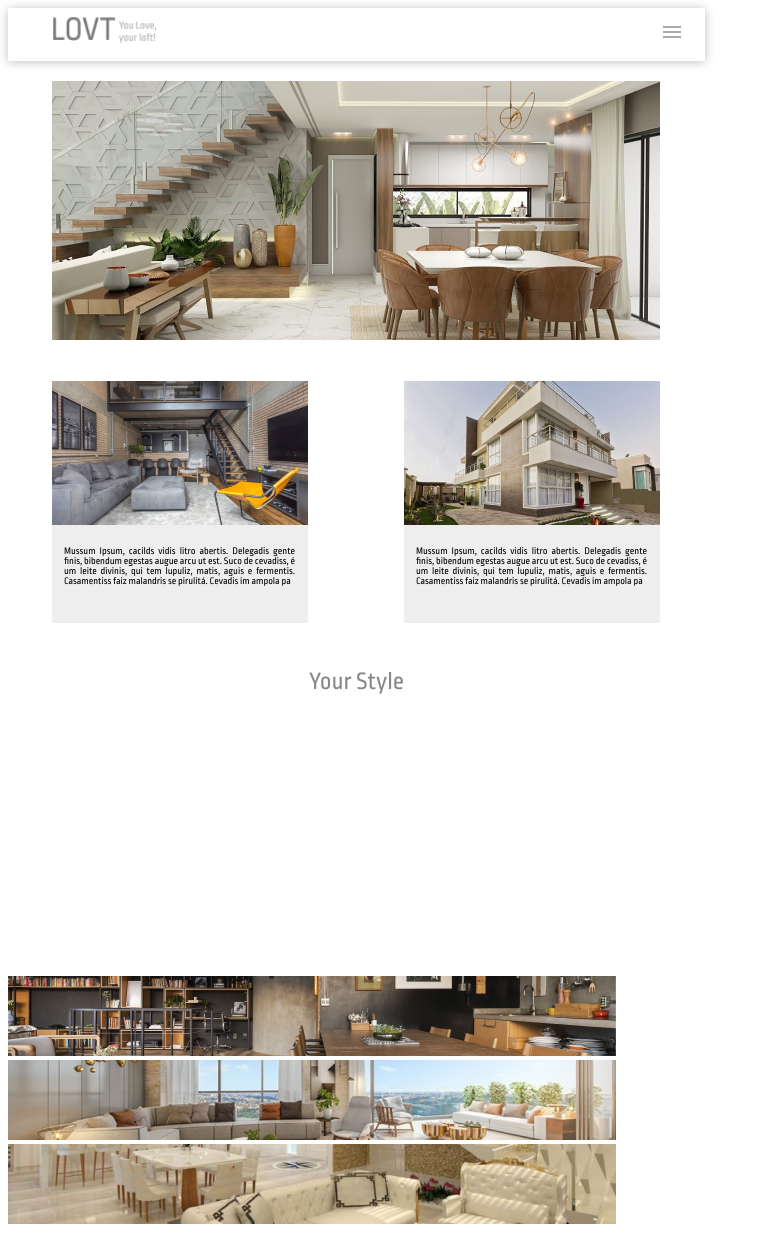
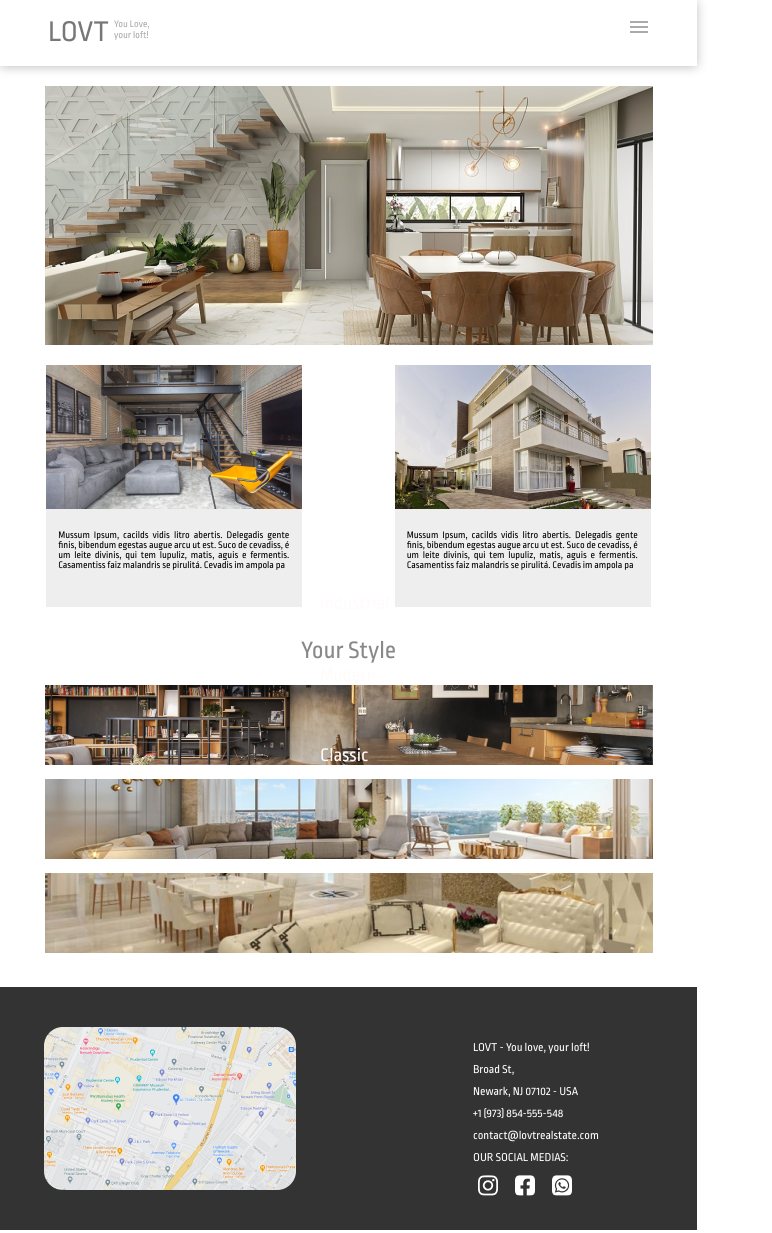
Before and after one commit to dpds07/LOVT, a plain HTML site: page index.html in a window 1280 px wide. Shown: the top 1233 px of the page, without its empty margins (0-772 px from the left). Drawn offline with Linux system fonts and the light colour scheme.

Commit message:
feat: ajustando-css e html

```diff
--- a/assets/css/style.css
+++ b/assets/css/style.css
@@ -1,76 +1,72 @@
 @import url('https://fonts.googleapis.com/css2?family=Ropa+Sans&display=swap');
+
+
+
+body {
+    width: 697px;
+    margin: 0px;
+    padding: 0px;
+    font-family: 'Ropa Sans', sans-serif;
+
+}
 
 header {
     background: #FFFFFF;
     box-shadow: 0px 1px 10px rgba(0, 0, 0, 0.25);
-  }
+}
 
-body{
-    height: 1264px;
-    width: 697px;
+.header {
+    display: flex;
+    flex-wrap: wrap;
+    padding: 20px;
+}
 
-    font-family: 'Ropa Sans', sans-serif;
+.logolovt {
+    margin-left: 30px;
 }
-    .yourstyle1 {
-    margin-left: 0px;
-    height: 25px;
-    width: 63px;
-    margin-top: 0px;
-    margin-bottom: 100px;
-    }
 
-#part1 {
-    margin-left: 45px;
-    height: 25px;
-    width: 63px;
-    margin-top: 8px;
-    margin-bottom: 16px;
+.youlove {
+    margin-left: 5px;
 }
-#part2{
-    height: 22px;
-    width: 38px;
-    margin-top: 13px;
-    margin-bottom: 14px;
 
+.option {
+    margin-left: 480px;
 }
-#part3{
-    display:inline-table;
-    height: 12px;
-    width: 18px;
-    margin-left: 503px;
-    margin-bottom: 19.1px;
-    margin-top: 18px;
-    margin-right: 0;
+
+.banner img {
+    display: flex;
+    max-width: 697px;
+    margin: 0 auto;
+    padding: 20px;
 }
-.banner img{
-    height: 259px;
-    width: 608px;
-    margin-left: 44px;
-    margin-right: 45px;
-    margin-top: 20px;
-    margin-bottom: 37px;
+
+.blocos {
+    display: flex;
+    justify-content: center;
+    justify-content: space-around;
+    flex-wrap: wrap;
 }
-.blocos{
-    display: inline-flex;
-}
-.bloco1{
+
+.bloco1 {
     height: 242px;
     width: 256px;
-    margin-left: 44px;
-    background-color:#EEEEEE;
+    background-color: #EEEEEE;
 }
-.valores{
+
+.valores {
     display: inline;
 }
-#valor{
+
+#valor {
     margin-left: 12px;
     margin-top: 9px;
 }
-#sit{
+
+#sit {
     margin-left: 105px;
+}
 
-}
-#describ{
+#describ {
     font-size: 10px;
     margin-left: 12px;
     margin-right: 13px;
@@ -78,77 +74,80 @@ body{
     text-align: justify;
     margin-top: 0px;
 }
-.bloco2{
+
+.bloco2 {
     height: 242px;
     width: 256px;
-    margin-left: 96px;
-    background-color:#EEEEEE;
+    background-color: #EEEEEE;
 }
-#estilos{
+
+#estilos {
     color: #888888;
-    margin-top: 45px;
+    margin-top: 30px;
     text-align: center;
     font-size: 25px;
     font-weight: 400;
     line-height: 27px;
-    margin-bottom: -12.5px;
 }
-#industrial{
-    margin-top: -11px;
-    opacity: 75%;
-    margin-left: 44px;
-    height: 80px;
-    width: 608px;
-    background-image: url("/img/Rectangle\ 11.png");
-    margin-bottom: 13px;
+
+.imagyour {
+    flex-direction: column;
+    flex-wrap: nowrap;
+    text-align: center;
 }
-#industrial p{
-   color: #FFFFFF;
+
+.cozinha {
     text-align: center;
-    padding-top: 27.5px;
-    font-size: 25px;
+    padding-bottom: 10px;
 }
-#modern{
-    margin-top: -11px;
-    opacity: 75%;
-    margin-left: 44px;
-    height: 80px;
-    width: 608px;
-    background-image: url("/img/Rectangle\ 12.png");
-    margin-bottom: 13px;
+
+.cozinha>p {
+    font-size: larger;
+    color: #fffbfb;
+    position: absolute;
+    left: 320px;
+    bottom: 21%;
 }
-#modern p{
-   color: #FFFFFF;
+.sala {
     text-align: center;
-    padding: 27.5px;
-    font-size: 25px;
+    padding-bottom: 10px;
 }
-#classic{
-    margin-top: -11px;
-    opacity: 75%;
-    margin-left: 44px;
-    height: 80px;
-    width: 608px;
-    background-image: url("/img/Rectangle\ 13.png");
+
+.sala>p {
+    font-size: larger;
+    color: #fffbfb;
+    position: absolute;
+    left: 320px;
+    bottom: 12%;
 }
-#classic p{
-   color: #FFFFFF;
+
+.sala2 {
     text-align: center;
-    padding-top: 27.5px;
-    font-size: 25px;
+    padding-bottom: 10px;
 }
-.footer{
+
+.sala2>p {
+    font-size: larger;
+    color: #fffbfb;
+    position: absolute;
+    left: 320px;
+    bottom: 2%;
+}
+
+.footer {
     display: inline-flex;
-    margin-top: 57px;
+    margin-top: 20px;
     height: 243px;
     width: 697px;
     background-color: #333333;
 }
-#mapa{
+
+#mapa {
     margin-left: 44px;
     padding-top: 40px;
 }
-#local{
+
+#local {
     color: #FFFFFF;
     height: 95px;
     width: 175px;
@@ -158,15 +157,18 @@ body{
     font-size: 12px;
     line-height: 10px;
 }
-#face{
+
+#face {
     margin-left: 15px;
     border-radius: 5px;
 }
-#insta{
+
+#insta {
     margin-left: 5px;
     border-radius: 5px;
 }
-#whats{
+
+#whats {
     margin-left: 15px;
     border-radius: 5px;
 }
--- a/index.html
+++ b/index.html
@@ -1,5 +1,6 @@
 <!DOCTYPE html>
 <html lang="pt-BR">
+
 <head>
     <meta charset="UTF-8">
     <meta http-equiv="X-UA-Compatible" content="IE=edge">
@@ -7,18 +8,27 @@
     <link rel="stylesheet" href="assets/css/style.css">
     <title>LOVT</title>
 </head>
+
+
+<body>
     <header>
         <div class="header">
-        <img id="part1" src="assets/imagens/LOVT.png">
-        <img id="part2" src="assets/imagens/You Love, your loft!.png" alt="">
-        <img id="part3" src="assets/imagens/Vector (1).png" alt="">
+            <div>
+                <img class="logolovt" src="assets/imagens/LOVT.png">
+            </div>
+            <div>
+                <img class="youlove" src="assets/imagens/You Love, your loft!.png" alt="">
+            </div>
+            <div class="option">
+                <img src="assets/imagens/Vector (1).png" alt="">
+            </div>
         </div>
     </header>
-<body>
 
     <div class="banner">
         <img src="assets/imagens/Rectangle 3.png" alt="">
     </div>
+    <section container-blocos>
     <div class="blocos">
         <div class="bloco1">
             <img src="assets/imagens/Rectangle 6.png" alt="" id="card1">
@@ -26,7 +36,9 @@
                 <img src="assets/imagens/$ 1,200.png" alt="" id="valor">
                 <img src="assets/imagens/New.png" alt="" id="sit">
             </div>
-            <p id="describ">Mussum Ipsum, cacilds vidis litro abertis. Delegadis gente finis, bibendum egestas augue arcu ut est. Suco de cevadiss, é um leite divinis, qui tem lupuliz, matis, aguis e fermentis. Casamentiss faiz malandris se pirulitá. Cevadis im ampola pa</p>
+            <p id="describ">Mussum Ipsum, cacilds vidis litro abertis. Delegadis gente finis, bibendum egestas augue
+                arcu ut est. Suco de cevadiss, é um leite divinis, qui tem lupuliz, matis, aguis e fermentis.
+                Casamentiss faiz malandris se pirulitá. Cevadis im ampola pa</p>
         </div>
         <div class="bloco2">
             <img src="assets/imagens/Rectangle 7.png" alt="" id="card1">
@@ -34,29 +46,30 @@
                 <img src="assets/imagens/$ 2,000.png" alt="" id="valor">
                 <img src="assets/imagens/Sale.png" alt="" id="sit">
             </div>
-            <p id="describ">Mussum Ipsum, cacilds vidis litro abertis. Delegadis gente finis, bibendum egestas augue arcu ut est. Suco de cevadiss, é um leite divinis, qui tem lupuliz, matis, aguis e fermentis. Casamentiss faiz malandris se pirulitá. Cevadis im ampola pa</p>
+            <p id="describ">Mussum Ipsum, cacilds vidis litro abertis. Delegadis gente finis, bibendum egestas augue
+                arcu ut est. Suco de cevadiss, é um leite divinis, qui tem lupuliz, matis, aguis e fermentis.
+                Casamentiss faiz malandris se pirulitá. Cevadis im ampola pa</p>
         </div>
 
     </div>
+</section>
 
 
     <h2 id="estilos">Your Style</h2>
-    <div id="industrial">
+
+    <section class="imagyour">
+        <div class="cozinha">
+            <img src="assets/imagens/Rectangle 11.png" alt="">
             <p>Industrial</p>
         </div>
-
-    <div id="modern">
+        <div class="sala">
+            <img src="assets/imagens/Rectangle 12.png" alt="">
             <p>Modern</p>
         </div>
-
-    <div id="classic">
+        <div class="sala2">
+            <img src="assets/imagens/Rectangle 13.png" alt="">
             <p>Classic</p>
         </div>
-
-    <section class="imagyour">
-        <img src="assets/imagens/Rectangle 11.png" alt="">
-        <img src="assets/imagens/Rectangle 12.png" alt="">
-        <img src="assets/imagens/Rectangle 13.png" alt="">
     </section>
 
     <div class="footer">
@@ -78,4 +91,5 @@
         </div>
     </div>
 </body>
+
 </html>
```
Lines whose indentation alone changed are shown as unchanged.
